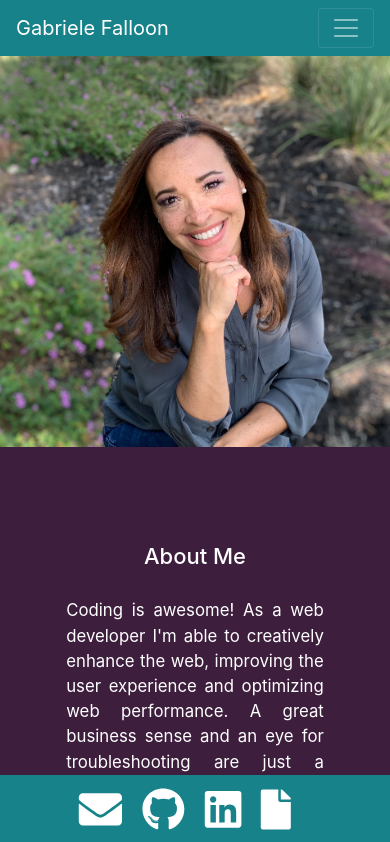
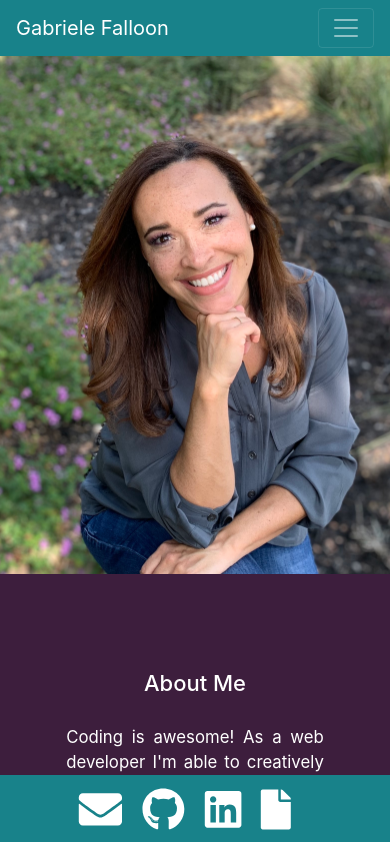
Before and after one commit to ggfalloon/react-portfolio, a React (Create React App) app: page / in a window 390 px wide. Shown: the top 842 px of the page. Built offline with nearby package versions, Linux system fonts and the light colour scheme.

Commit message:
adjusted header image size for media screen

```diff
--- a/src/components/Header/style.css
+++ b/src/components/Header/style.css
@@ -20,9 +20,10 @@ hr {
     .header-img {
         background: url(../../images/IMG_6321.jpg) no-repeat;
         background-size: cover;
-        height: 80vh;
+        height: 100vh;
         margin: auto;
         margin-top: -30px;
+
     }
 
 }
@@ -35,6 +36,7 @@ hr {
         height: 80vh;
         margin: auto;
         margin-top: -30px;
+
     }
 
 }
@@ -45,9 +47,16 @@ hr {
     .header-img {
         background: url(../../images/IMG_6321.jpg) no-repeat;
         background-size: cover;
-        height: 50vh;
-        margin: auto;
-        margin-top: -30px;
+        height: 65vh;
+        background-color: rgb(24, 130, 138);
+        width: 115%;
+        /* margin: auto;
+        margin-top: -30px; */
+        margin-left: -45px;
+    }
+
+    #home {
+        background-color: rgb(24, 130, 138);
     }
 
 }
```
